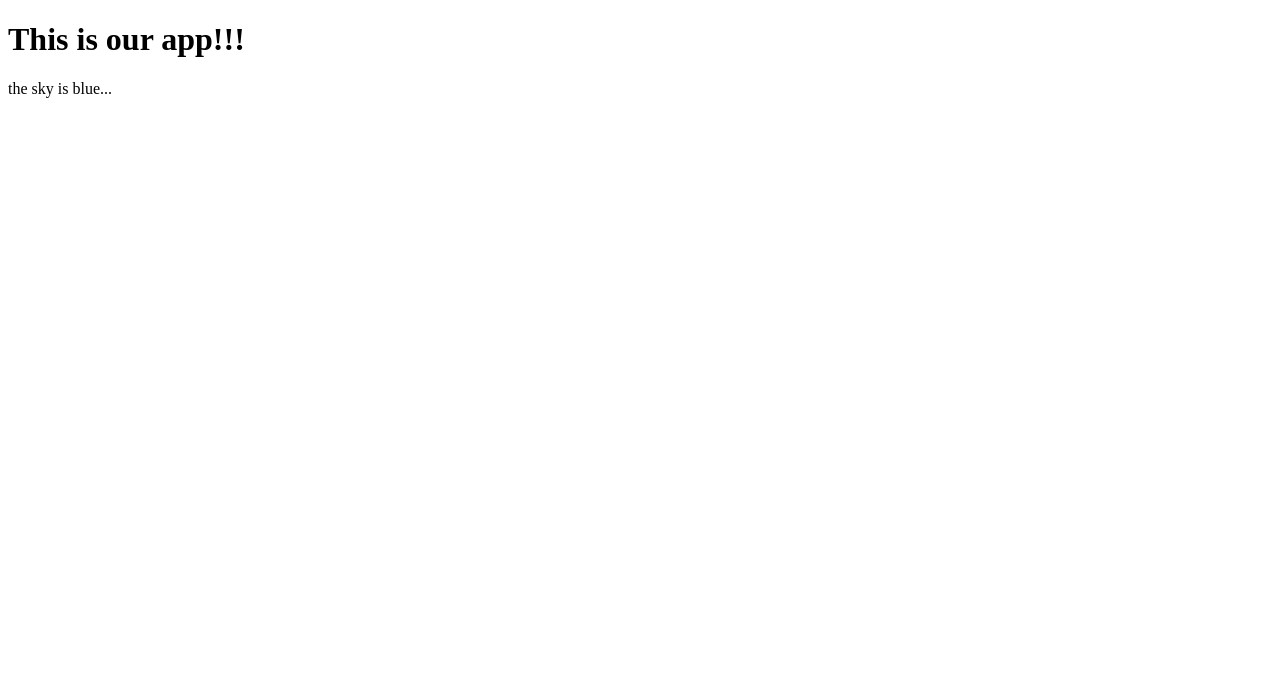
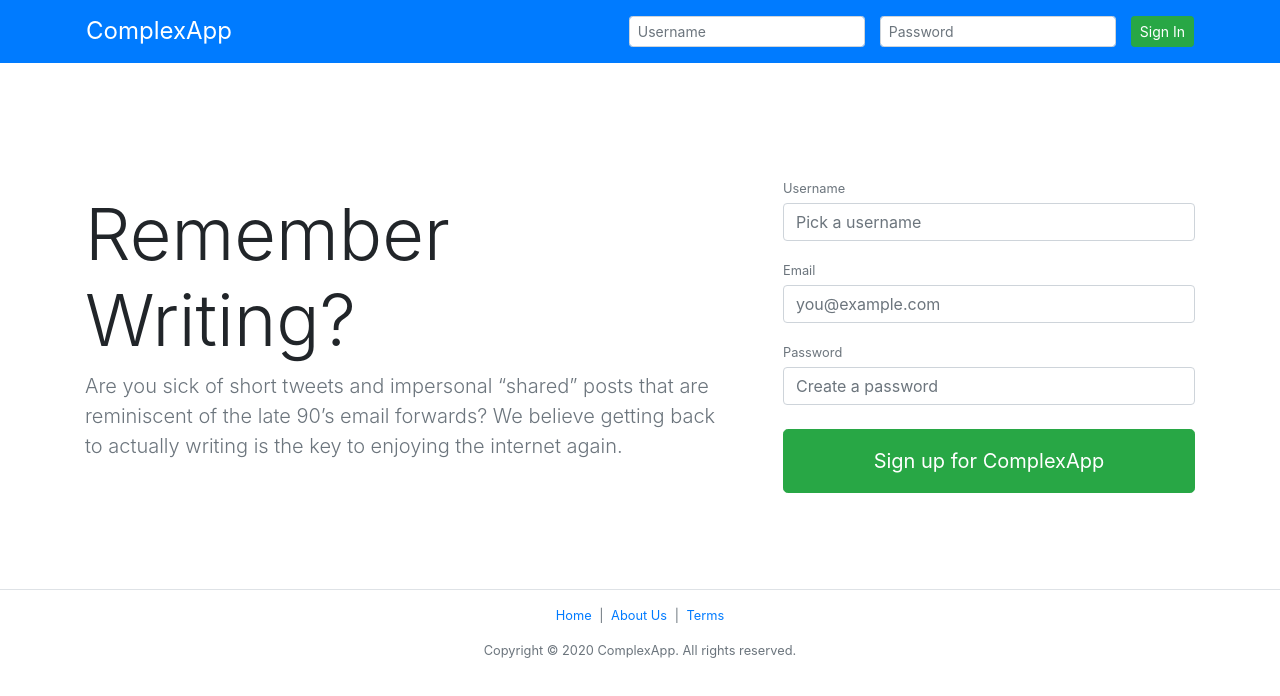
Before and after one commit to CLEANCODEUSA/react-app, a React app: page app/index.html in a window 1280 px wide. Built offline with nearby package versions, Linux system fonts and the light colour scheme; files whose address does not match are found by name.

Commit message:
Update index.html

```diff
--- a/app/index.html
+++ b/app/index.html
@@ -2,15 +2,89 @@
 <html lang="en">
 
 <head>
-  <meta charset="UTF-8">
-  <meta http-equiv="X-UA-Compatible" content="IE=edge">
-  <meta name="viewport" content="width=device-width, initial-scale=1.0">
-  <title>Document</title>
+  <meta charset="utf-8" />
+  <meta name="viewport" content="width=device-width, initial-scale=1, shrink-to-fit=no" />
+  <title>OurApp</title>
+  <link href="https://fonts.googleapis.com/css?family=Public+Sans:300,400,400i,700,700i&display=swap"
+    rel="stylesheet" />
+  <link rel="stylesheet" href="https://stackpath.bootstrapcdn.com/bootstrap/4.4.1/css/bootstrap.min.css"
+    integrity="sha384-Vkoo8x4CGsO3+Hhxv8T/Q5PaXtkKtu6ug5TOeNV6gBiFeWPGFN9MuhOf23Q9Ifjh" crossorigin="anonymous" />
+  <script defer src="https://use.fontawesome.com/releases/v5.5.0/js/all.js"
+    integrity="sha384-GqVMZRt5Gn7tB9D9q7ONtcp4gtHIUEW/yG7h98J7IpE3kpi+srfFyyB/04OV6pG0"
+    crossorigin="anonymous"></script>
+  <link rel="stylesheet" href="/main.css" />
 </head>
 
 <body>
-  <div id="app"></div>
-  <script src="/bundled.js"></script>
+  <header class="header-bar bg-primary mb-3">
+    <div class="container d-flex flex-column flex-md-row align-items-center p-3">
+      <h4 class="my-0 mr-md-auto font-weight-normal">
+        <a href="/" class="text-white">
+          ComplexApp
+        </a>
+      </h4>
+      <form class="mb-0 pt-2 pt-md-0">
+        <div class="row align-items-center">
+          <div class="col-md mr-0 pr-md-0 mb-3 mb-md-0">
+            <input name="username" class="form-control form-control-sm input-dark" type="text" placeholder="Username"
+              autocomplete="off" />
+          </div>
+          <div class="col-md mr-0 pr-md-0 mb-3 mb-md-0">
+            <input name="password" class="form-control form-control-sm input-dark" type="password"
+              placeholder="Password" />
+          </div>
+          <div class="col-md-auto">
+            <button class="btn btn-success btn-sm">Sign In</button>
+          </div>
+        </div>
+      </form>
+    </div>
+  </header>
+
+  <div class="container py-md-5">
+    <div class="row align-items-center">
+      <div class="col-lg-7 py-3 py-md-5">
+        <h1 class="display-3">Remember Writing?</h1>
+        <p class="lead text-muted">Are you sick of short tweets and impersonal &ldquo;shared&rdquo; posts that are
+          reminiscent of the late 90&rsquo;s email forwards? We believe getting back to actually writing is the key to
+          enjoying the internet again.</p>
+      </div>
+      <div class="col-lg-5 pl-lg-5 pb-3 py-lg-5">
+        <form>
+          <div class="form-group">
+            <label for="username-register" class="text-muted mb-1">
+              <small>Username</small>
+            </label>
+            <input id="username-register" name="username" class="form-control" type="text" placeholder="Pick a username"
+              autocomplete="off" />
+          </div>
+          <div class="form-group">
+            <label for="email-register" class="text-muted mb-1">
+              <small>Email</small>
+            </label>
+            <input id="email-register" name="email" class="form-control" type="text" placeholder="you@example.com"
+              autocomplete="off" />
+          </div>
+          <div class="form-group">
+            <label for="password-register" class="text-muted mb-1">
+              <small>Password</small>
+            </label>
+            <input id="password-register" name="password" class="form-control" type="password"
+              placeholder="Create a password" />
+          </div>
+          <button type="submit" class="py-3 mt-4 btn btn-lg btn-success btn-block">
+            Sign up for ComplexApp
+          </button>
+        </form>
+      </div>
+    </div>
+  </div>
+
+  <footer class="border-top text-center small text-muted py-3">
+    <p><a href="/" class="mx-1">Home</a> | <a class="mx-1" href="/about-us">About Us</a> | <a class="mx-1"
+        href="/terms">Terms</a></p>
+    <p class="m-0">Copyright &copy; 2020 <a href="/" class="text-muted">ComplexApp</a>. All rights reserved.</p>
+  </footer>
 </body>
 
 </html>
```
